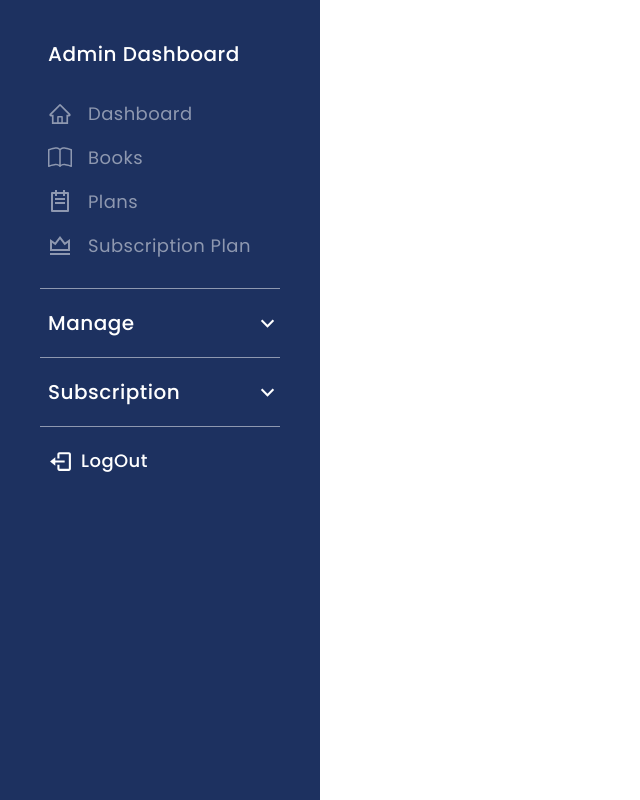
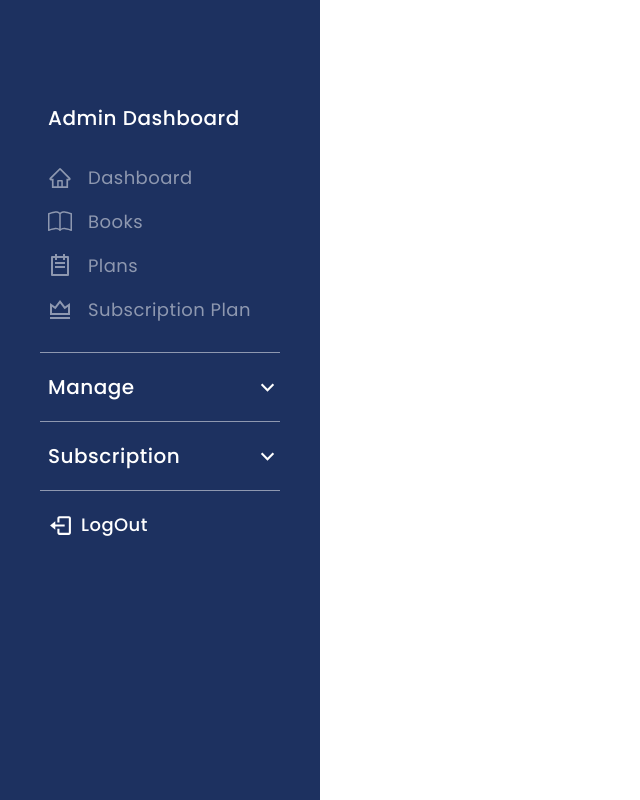
Before and after one commit to MyaPwintEliza/DreamLab-Project, a React (Vite) app: page /admin in a window 1280 px wide. Shown: the whole page, without its empty margins (0-640 px from the left). Built offline with nearby package versions, Linux system fonts and the light colour scheme.

Commit message:
admin sidebar

```diff
--- /dev/null
+++ b/src/components/admin/CreatePageTitle.jsx
@@ -0,0 +1,20 @@
+import React from "react";
+import { IoMdArrowBack } from "react-icons/io";
+import { useNavigate } from "react-router-dom";
+
+const CreatePageTitle = ({ title }) => {
+  const navigate = useNavigate();
+  return (
+    <article className="flex items-center gap-x-20">
+      <button
+        className="flex gap-x-2 font-bold text-lg text-dreamLabColor1 "
+        onClick={() => navigate(-1)}>
+        <IoMdArrowBack size={25} />
+        Back
+      </button>
+      <h3 className="font-semibold text-xl">{title}</h3>
+    </article>
+  );
+};
+
+export default CreatePageTitle;
--- a/src/components/admin/Header.jsx
+++ /dev/null
@@ -1,7 +0,0 @@
-import React from "react";
-
-const Header = () => {
-  return <div>Header</div>;
-};
-
-export default Header;
--- a/src/components/admin/Sidebar.jsx
+++ b/src/components/admin/Sidebar.jsx
@@ -56,7 +56,7 @@ const Sidebar = () => {
 
   const customStyles = {
     "sidebar-wrapper":
-      "@apply bg-dreamLabColor4 fixed top-0 left-0 z-50 h-full w-14 md:w-14 lg:w-80 text-white text-opacity-50",
+      "@apply overflow-x-hidden overflow-y-auto bg-dreamLabColor4 fixed top-0 left-0 z-50 h-full w-14 md:w-14 lg:w-80 text-white text-opacity-50",
 
     "sidebar-header-wrapper":
       "@apply hidden lg:block ml-2 py-6 mt-4 space-y-4 px-10",
@@ -75,9 +75,9 @@ const Sidebar = () => {
 
   return (
     <div className={customStyles["sidebar-wrapper"]}>
-      <nav className="overflow-x-hidden overflow-y-auto">
+      <nav>
         <div className={customStyles["sidebar-header-wrapper"]}>
-          <h2 className={`${customStyles["sidebar-header"]} text-xl`}>
+          <h2 className={`${customStyles["sidebar-header"]} mt-16 text-xl`}>
             Admin Dashboard
           </h2>
         </div>
--- a/src/layouts/admin/AdminLayout.jsx
+++ b/src/layouts/admin/AdminLayout.jsx
@@ -3,13 +3,13 @@ import { Outlet } from "react-router-dom";
 
 import Sidebar from "../../components/admin/Sidebar";
 
-function AdminLayout() {
+const AdminLayout = () => {
   return (
     <div>
       <Sidebar />
       <div>
         <header>
-          <h1>Admin Dashboard</h1>
+          <h3>Admin Dashboard</h3>
         </header>
         <div>
           <div>
@@ -19,6 +19,6 @@ function AdminLayout() {
       </div>
     </div>
   );
-}
+};
 
 export default AdminLayout;
```
